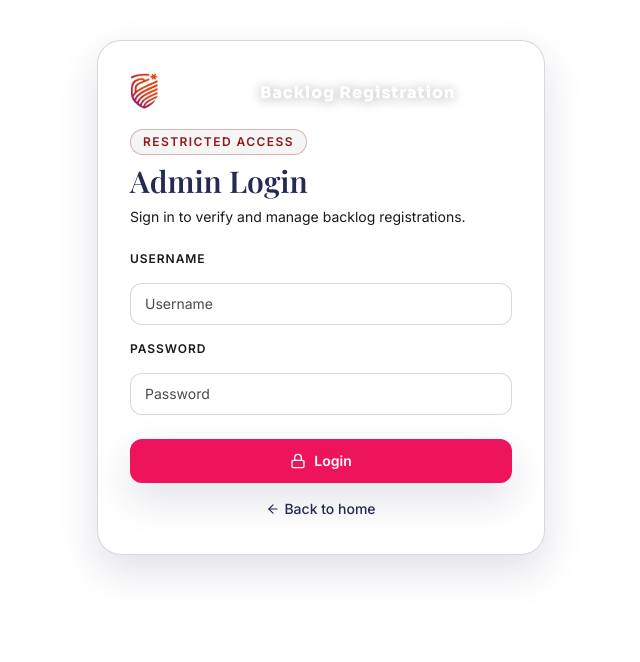
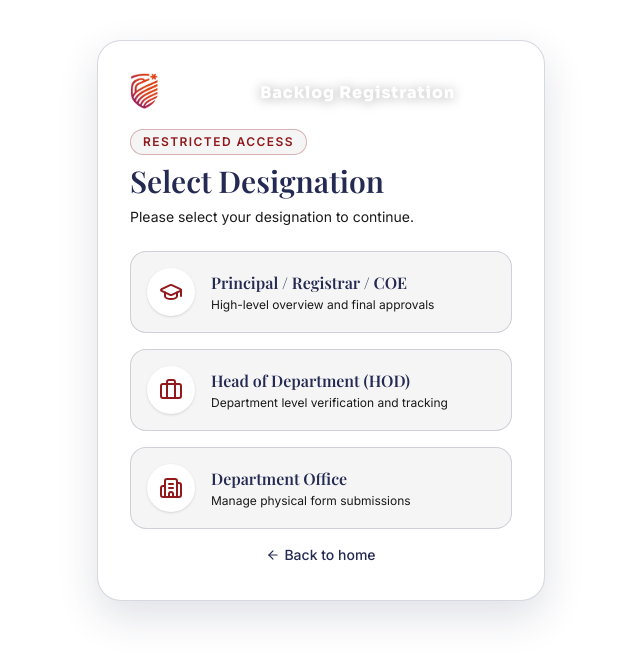
Before and after one commit to Suhas910/backlog-portal, a React (Vite) app in the folder frontend/: page /admin/login in a window 1280 px wide. Shown: the top 662 px of the page, without its empty margins (319-959 px from the left). Built offline with nearby package versions, Linux system fonts and the light colour scheme.

Commit message:
added 3 diff fields for principal, hod, office

```diff
--- a/frontend/src/pages/AdminLoginPage.jsx
+++ b/frontend/src/pages/AdminLoginPage.jsx
@@ -1,6 +1,13 @@
 import { useState } from "react";
 import { motion } from "framer-motion";
-import { ArrowLeft, Lock, LoaderCircle } from "lucide-react";
+import {
+  ArrowLeft,
+  Lock,
+  LoaderCircle,
+  GraduationCap,
+  Briefcase,
+  Building2,
+} from "lucide-react";
 import { Link, useNavigate, useSearchParams } from "react-router-dom";
 import BrandIdentity from "../components/layout/BrandIdentity";
 import MagneticCta from "../components/ui/MagneticCta";
@@ -10,10 +17,18 @@ import MobileActionBar from "../components/layout/MobileActionBar";
 function AdminLoginPage() {
   const navigate = useNavigate();
   const [searchParams] = useSearchParams();
+  const [step, setStep] = useState(1);
+  const [roleTitle, setRoleTitle] = useState("");
   const [username, setUsername] = useState("");
   const [password, setPassword] = useState("");
   const [error, setError] = useState("");
   const [loading, setLoading] = useState(false);
+
+  const handleRoleSelect = (title) => {
+    setRoleTitle(title);
+    setStep(2);
+    setError("");
+  };
 
   const handleLogin = async () => {
     if (!username || !password) {
@@ -30,8 +45,9 @@ function AdminLoginPage() {
         password,
       });
 
-      if (res.data.role === "ADMIN" && res.data.token) {
-        sessionStorage.setItem("adminRole", "ADMIN");
+      const validRoles = ["ADMIN", "PRINCIPAL", "HOD", "DEPT_OFFICE"];
+      if (validRoles.includes(res.data.role) && res.data.token) {
+        sessionStorage.setItem("adminRole", res.data.role);
         sessionStorage.setItem("adminToken", res.data.token);
 
         const redirectUrl = searchParams.get("redirect");
@@ -72,14 +88,75 @@ function AdminLoginPage() {
           <p className="mb-2 mt-4 inline-flex rounded-full border border-[var(--color-primary)]/30 bg-[var(--surface-muted)] px-3 py-1 text-xs font-semibold uppercase tracking-[0.12em] text-[var(--color-primary)]">
             Restricted Access
           </p>
-          <h1 className="text-3xl font-semibold text-[var(--color-secondary)]">Admin Login</h1>
+          <h1 className="text-3xl font-semibold text-[var(--color-secondary)]">
+            {step === 1 ? "Select Designation" : "Staff Login"}
+          </h1>
           <p className="mt-2 text-sm text-[var(--text-main)]">
-            Sign in to verify and manage backlog registrations.
+            {step === 1
+              ? "Please select your designation to continue."
+              : `Sign in as ${roleTitle} to manage registrations.`}
           </p>
         </div>
 
+        {step === 1 ? (
+          <div className="flex flex-col gap-4">
+            <button
+              onClick={() => handleRoleSelect("Principal / Registrar / COE")}
+              className="flex items-center gap-4 rounded-2xl border border-[var(--stroke)] bg-[var(--surface-muted)] p-4 text-left transition-all duration-200 hover:border-[var(--color-primary)] hover:bg-[rgba(145,25,28,0.05)] focus-visible:outline-none focus-visible:ring-2 focus-visible:ring-[var(--color-primary)]"
+            >
+              <div className="flex h-12 w-12 shrink-0 items-center justify-center rounded-full bg-[var(--surface-1)] text-[var(--color-primary)] shadow-sm">
+                <GraduationCap size={24} />
+              </div>
+              <div>
+                <h3 className="font-semibold text-[var(--color-secondary)]">
+                  Principal / Registrar / COE
+                </h3>
+                <p className="mt-0.5 text-xs text-[var(--text-main)]">
+                  High-level overview and final approvals
+                </p>
+              </div>
+            </button>
+
+            <button
+              onClick={() => handleRoleSelect("Head of Department (HOD)")}
+              className="flex items-center gap-4 rounded-2xl border border-[var(--stroke)] bg-[var(--surface-muted)] p-4 text-left transition-all duration-200 hover:border-[var(--color-primary)] hover:bg-[rgba(145,25,28,0.05)] focus-visible:outline-none focus-visible:ring-2 focus-visible:ring-[var(--color-primary)]"
+            >
+              <div className="flex h-12 w-12 shrink-0 items-center justify-center rounded-full bg-[var(--surface-1)] text-[var(--color-primary)] shadow-sm">
+                <Briefcase size={24} />
+              </div>
+              <div>
+                <h3 className="font-semibold text-[var(--color-secondary)]">
+                  Head of Department (HOD)
+                </h3>
+                <p className="mt-0.5 text-xs text-[var(--text-main)]">
+                  Department level verification and tracking
+                </p>
+              </div>
+            </button>
+
+            <button
+              onClick={() => handleRoleSelect("Department Office")}
+              className="flex items-center gap-4 rounded-2xl border border-[var(--stroke)] bg-[var(--surface-muted)] p-4 text-left transition-all duration-200 hover:border-[var(--color-primary)] hover:bg-[rgba(145,25,28,0.05)] focus-visible:outline-none focus-visible:ring-2 focus-visible:ring-[var(--color-primary)]"
+            >
+              <div className="flex h-12 w-12 shrink-0 items-center justify-center rounded-full bg-[var(--surface-1)] text-[var(--color-primary)] shadow-sm">
+                <Building2 size={24} />
+              </div>
+              <div>
+                <h3 className="font-semibold text-[var(--color-secondary)]">
+                  Department Office
+                </h3>
+                <p className="mt-0.5 text-xs text-[var(--text-main)]">
+                  Manage physical form submissions
+                </p>
+              </div>
+            </button>
+          </div>
+        ) : (
           <div className="space-y-4">
-          <label htmlFor="admin-username" className="block text-left text-xs font-semibold uppercase tracking-[0.08em] text-[var(--text-main)]">
+            <label
+              htmlFor="admin-username"
+              className="block text-left text-xs font-semibold uppercase tracking-[0.08em] text-[var(--text-main)]"
+            >
               Username
             </label>
             <input
@@ -91,7 +168,10 @@ function AdminLoginPage() {
               data-cy="admin-username"
             />
 
-          <label htmlFor="admin-password" className="block text-left text-xs font-semibold uppercase tracking-[0.08em] text-[var(--text-main)]">
+            <label
+              htmlFor="admin-password"
+              className="block text-left text-xs font-semibold uppercase tracking-[0.08em] text-[var(--text-main)]"
+            >
               Password
             </label>
             <input
@@ -105,7 +185,13 @@ function AdminLoginPage() {
             />
 
             {error ? (
-            <p role="alert" aria-live="polite" className="rounded-xl border border-red-200 bg-red-50 px-3 py-2 text-sm text-red-700">{error}</p>
+              <p
+                role="alert"
+                aria-live="polite"
+                className="rounded-xl border border-red-200 bg-red-50 px-3 py-2 text-sm text-red-700"
+              >
+                {error}
+              </p>
             ) : null}
 
             <MagneticCta
@@ -115,9 +201,28 @@ function AdminLoginPage() {
               data-cy="admin-login-submit"
               aria-label="Admin login"
             >
-            {loading ? <LoaderCircle size={16} className="animate-spin" /> : <Lock size={16} />} Login
+              {loading ? (
+                <LoaderCircle size={16} className="animate-spin" />
+              ) : (
+                <Lock size={16} />
+              )}{" "}
+              Login
             </MagneticCta>
+
+            <button
+              type="button"
+              onClick={() => {
+                setStep(1);
+                setUsername("");
+                setPassword("");
+                setError("");
+              }}
+              className="mt-4 flex w-full items-center justify-center gap-2 text-sm font-medium text-[var(--text-main)] hover:text-[var(--color-primary)]"
+            >
+              <ArrowLeft size={14} /> Back to role selection
+            </button>
           </div>
+        )}
 
         <div className="mt-4 text-center">
           <Link
--- a/frontend/src/pages/AdminPage.jsx
+++ b/frontend/src/pages/AdminPage.jsx
@@ -16,7 +16,10 @@ import api, { getAdminHeaders } from "../lib/api";
 import MobileActionBar from "../components/layout/MobileActionBar";
 
 function AdminPage() {
-  const isAdmin = sessionStorage.getItem("adminRole") === "ADMIN";
+  const adminRole = sessionStorage.getItem("adminRole");
+  const isAdmin = ["ADMIN", "PRINCIPAL", "HOD", "DEPT_OFFICE"].includes(
+    adminRole,
+  );
   const adminToken = sessionStorage.getItem("adminToken");
   const [registrations, setRegistrations] = useState([]);
   const [loading, setLoading] = useState(true);
@@ -34,10 +37,14 @@ function AdminPage() {
         setRegistrations(res.data);
         setLoading(false);
       })
-      .catch(() => {
-        sessionStorage.removeItem("adminRole");
-        sessionStorage.removeItem("adminToken");
-        window.location.href = "/admin/login";
+      .catch((error) => {
+        console.error("Failed to fetch dashboard data:", error);
+        // Only redirect to login on strict authentication errors
+        if (error.response?.status === 401 || error.response?.status === 403) {
+          sessionStorage.removeItem("adminRole");
+          sessionStorage.removeItem("adminToken");
+          window.location.href = "/admin/login";
+        }
       });
   }, [isAdmin, adminToken]);
 
```
Also changed, not shown: 2 other files (tests, documents, lock files or other folders). Lines whose indentation alone changed are shown as unchanged.
